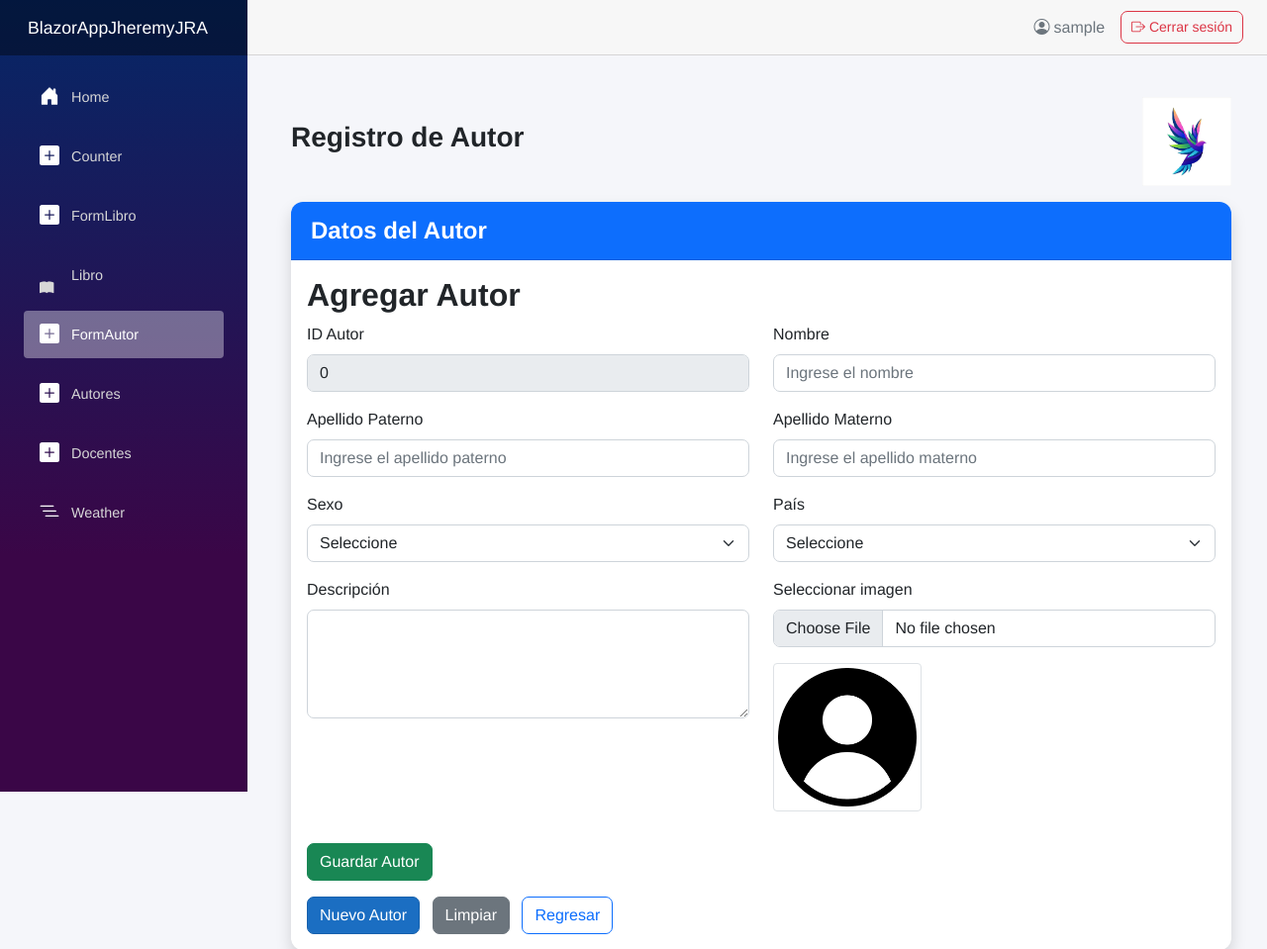
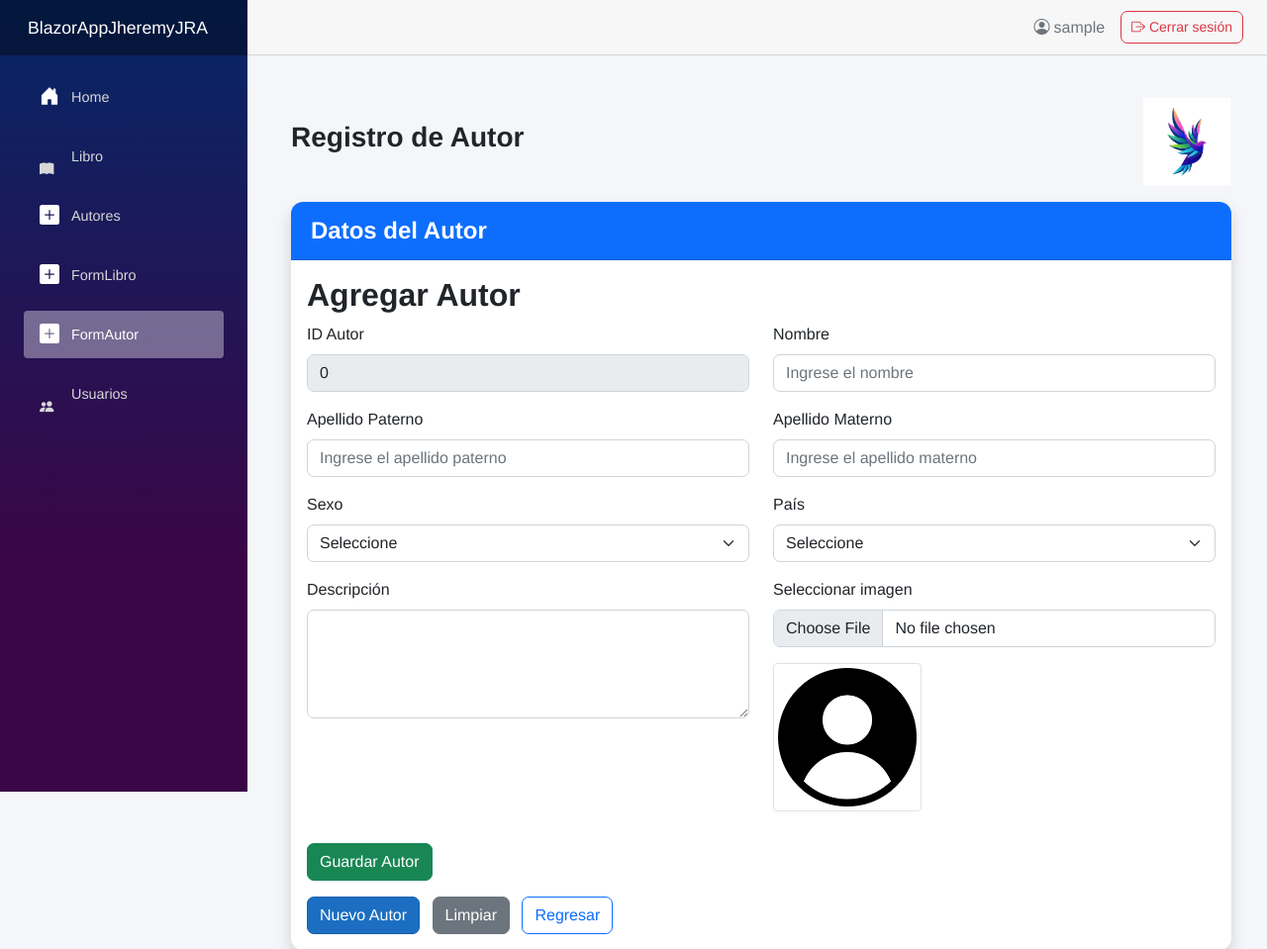
Before and after one commit to jheremyramirez65-lab/BlazerAppJheremyJRA, an ASP.NET Core app: page /AutorForm in a window 1280 px wide. Shown: the top 959 px of the page at 99% size. Run offline with ASP.NET Core 8, Linux system fonts and the light colour scheme; the visitor is signed in with stand-in values (Sample User, id 1); data that the repository does not hold is empty; style sheets or scripts are compiled from the project's sources; database files in the repository are not loaded.

Commit message:
Mejoras de biblioteca y autenticacion

```diff
--- a/BlazorAppJheremyJRA.API/Models/BdbibliotecaContext.cs
+++ b/BlazorAppJheremyJRA.API/Models/BdbibliotecaContext.cs
@@ -405,6 +405,11 @@ public partial class BdbibliotecaContext : DbContext
             entity.Property(e => e.Expira).HasColumnType("datetime").HasColumnName("EXPIRA");
             entity.Property(e => e.Usado).HasColumnName("USADO");
             entity.Property(e => e.Fecha).HasColumnType("datetime").HasColumnName("FECHA");
+
+            entity.HasOne(d => d.IidusuarioNavigation)
+    .WithMany()
+    .HasForeignKey(d => d.Iidusuario)
+    .HasConstraintName("FK_RecuperacionPassword_Usuario");
         });
 
 
--- a/BlazorAppJheremyJRA.API/Models/RecuperacionPassword.cs
+++ b/BlazorAppJheremyJRA.API/Models/RecuperacionPassword.cs
@@ -8,5 +8,7 @@ namespace BlazorAppJheremyJRA.API.Models
         public DateTime Expira { get; set; }
         public bool Usado { get; set; }
         public DateTime Fecha { get; set; }
+
+        public virtual Usuario? IidusuarioNavigation { get; set; }
     }
 }
--- a/BlazorAppJheremyJRA/Layout/NavMenu.razor
+++ b/BlazorAppJheremyJRA/Layout/NavMenu.razor
@@ -9,55 +9,63 @@
 
 <div class="@NavMenuCssClass nav-scrollable" @onclick="ToggleNavMenu">
     <nav class="flex-column">
+
+        <AuthorizeView>
+            <Authorized>
                 <div class="nav-item px-3">
                     <NavLink class="nav-link" href="" Match="NavLinkMatch.All">
                         <span class="bi bi-house-door-fill-nav-menu" aria-hidden="true"></span> Home
                     </NavLink>
                 </div>
+
                 <div class="nav-item px-3">
-            <NavLink class="nav-link" href="counter">
-                <span class="bi bi-plus-square-fill-nav-menu" aria-hidden="true"></span> Counter
+                    <NavLink class="nav-link" href="libro">
+                        <span class="bi bi-book-fill" aria-hidden="true"></span> Libro
                     </NavLink>
                 </div>
+
+                <div class="nav-item px-3">
+                    <NavLink class="nav-link" href="autores">
+                        <span class="bi bi-plus-square-fill-nav-menu" aria-hidden="true"></span> Autores
+                    </NavLink>
+                </div>
+
+                <AuthorizeView Policy="@Politicas.Crear" Context="crear">
                     <div class="nav-item px-3">
                         <NavLink class="nav-link" href="LibroFormPage/0">
                             <span class="bi bi-plus-square-fill-nav-menu" aria-hidden="true"></span> FormLibro
                         </NavLink>
                     </div>
-
-        <div class="nav-item px-3">
-            <NavLink class="nav-link"
-                     href="libro">
-                <span class="bi bi-book-fill"
-                      aria-hidden="true"></span>
-                Libro
-            </NavLink>
-        </div>
-
                     <div class="nav-item px-3">
                         <NavLink class="nav-link" href="AutorForm">
                             <span class="bi bi-plus-square-fill-nav-menu" aria-hidden="true"></span> FormAutor
                         </NavLink>
                     </div>
+                </AuthorizeView>
+
+                <AuthorizeView Policy="@Politicas.AdministrarUsuarios" Context="admin">
                     <div class="nav-item px-3">
-            <NavLink class="nav-link" href="autores">
-                <span class="bi bi-plus-square-fill-nav-menu" aria-hidden="true"></span>
-                Autores
+                        <NavLink class="nav-link" href="admin/usuarios">
+                            <span class="bi bi-people-fill" aria-hidden="true"></span> Usuarios
                         </NavLink>
                     </div>
+                </AuthorizeView>
+            </Authorized>
 
+            <NotAuthorized>
                 <div class="nav-item px-3">
-            <NavLink class="nav-link" href="docentes">
-                <span class="bi bi-plus-square-fill-nav-menu" aria-hidden="true"></span>
-                Docentes
+                    <NavLink class="nav-link" href="login">
+                        <span class="bi bi-box-arrow-in-right" aria-hidden="true"></span> Iniciar sesión
                     </NavLink>
                 </div>
-
                 <div class="nav-item px-3">
-            <NavLink class="nav-link" href="weather">
-                <span class="bi bi-list-nested-nav-menu" aria-hidden="true"></span> Weather
+                    <NavLink class="nav-link" href="registro">
+                        <span class="bi bi-person-plus-fill" aria-hidden="true"></span> Crear cuenta
                     </NavLink>
                 </div>
+            </NotAuthorized>
+        </AuthorizeView>
+
     </nav>
 </div>
 
--- a/BlazorAppJheremyJRA/Pages/AutorFormPage.razor
+++ b/BlazorAppJheremyJRA/Pages/AutorFormPage.razor
@@ -1,5 +1,7 @@
 @page "/AutorForm"
 @page "/AutorForm/{idAutor:int}"
+
+@attribute [Authorize(Policy = Politicas.AdministrarUsuarios)]
 
 @using BlazorAppJheremyJRA.Entities
 @using BlazorAppJheremyJRA.Services
--- a/BlazorAppJheremyJRA/Pages/AutorPage.razor
+++ b/BlazorAppJheremyJRA/Pages/AutorPage.razor
@@ -1,4 +1,6 @@
 @page "/autores"
+
+@attribute [Authorize(Policy = Politicas.AdministrarUsuarios)]
 
 @using BlazorAppJheremyJRA.Entities
 @using BlazorAppJheremyJRA.Services
--- a/BlazorAppJheremyJRA/Pages/Categoria.razor
+++ b/BlazorAppJheremyJRA/Pages/Categoria.razor
@@ -1,4 +1,6 @@
 @page "/categoria"
+
+@attribute [Authorize(Policy = Politicas.AdministrarUsuarios)]
 @using BlazorAppJheremyJRA.Services
 @inject CategoriaService servicio
 
--- a/BlazorAppJheremyJRA/Pages/LibroFormPage.razor
+++ b/BlazorAppJheremyJRA/Pages/LibroFormPage.razor
@@ -1,4 +1,6 @@
 @page "/LibroFormPage/{idLibro:int}"
+
+@attribute [Authorize(Policy = Politicas.AdministrarUsuarios)]
 
 @using BlazorAppJheremyJRA.Entities
 @using BlazorAppJheremyJRA.Services
--- a/BlazorAppJheremyJRA/Pages/LibroPage.razor
+++ b/BlazorAppJheremyJRA/Pages/LibroPage.razor
@@ -1,4 +1,5 @@
 @page "/libro"
+@attribute [Authorize(Policy = Politicas.AdministrarUsuarios)]
 
 @using BlazorAppJheremyJRA.Components.Libro
 
--- a/BlazorAppJheremyJRA/Pages/Login.razor
+++ b/BlazorAppJheremyJRA/Pages/Login.razor
@@ -27,8 +27,7 @@
                            class="form-control form-control-lg"
                            placeholder="tucorreo@ejemplo.com o tu usuario"
                            autocomplete="username"
-                           @bind-Value="modelo.Correo"
-                           @bind-Value:event="oninput" />
+                           @bind-Value="modelo.Correo" />
                 <ValidationMessage For="() => modelo.Correo" />
             </div>
 
@@ -40,8 +39,7 @@
                                class="form-control form-control-lg"
                                placeholder="Tu contraseña"
                                autocomplete="current-password"
-                               @bind-Value="modelo.Password"
-                               @bind-Value:event="oninput" />
+                               @bind-Value="modelo.Password" />
                     <button type="button"
                             class="btn btn-outline-secondary"
                             aria-label="@(mostrarPassword ? "Ocultar contraseña" : "Mostrar contraseña")"
--- a/BlazorAppJheremyJRA/Pages/Panel.razor
+++ b/BlazorAppJheremyJRA/Pages/Panel.razor
@@ -11,7 +11,7 @@
                 <h5>Usuarios</h5>
                 <p>Gestión de usuarios del sistema.</p>
 
-                <a href="/usuarios"
+                <a href="/admin/usuarios"
                    class="btn btn-primary">
                     Ver usuarios
                 </a>
```
Also changed, not shown: BlazorAppJheremyJRA.API/Program.cs (+28 -1 lines). Lines whose indentation alone changed are shown as unchanged.
